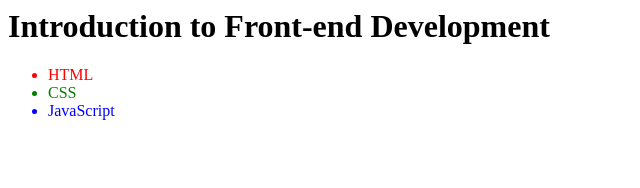
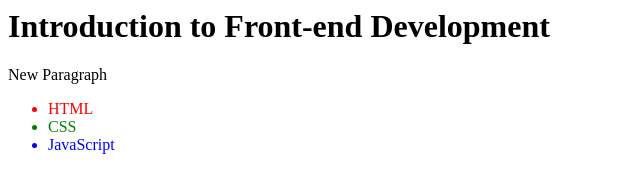
Before and after one commit to IldenaL/JS, a plain HTML site: page index.html in a window 1280 px wide. Shown: the whole page, without its empty margins (0-640 px from the left). Drawn offline with Linux system fonts and the light colour scheme.

Commit message:
New Paragraph 2

```diff
--- a/index.html
+++ b/index.html
@@ -1,4 +1,6 @@
 <h1>Introduction to Front-end Development</h1>
+<p>New Paragraph
+</p>
 <p>
    <ul>
 <li style="color: red;">HTML</li>
```
